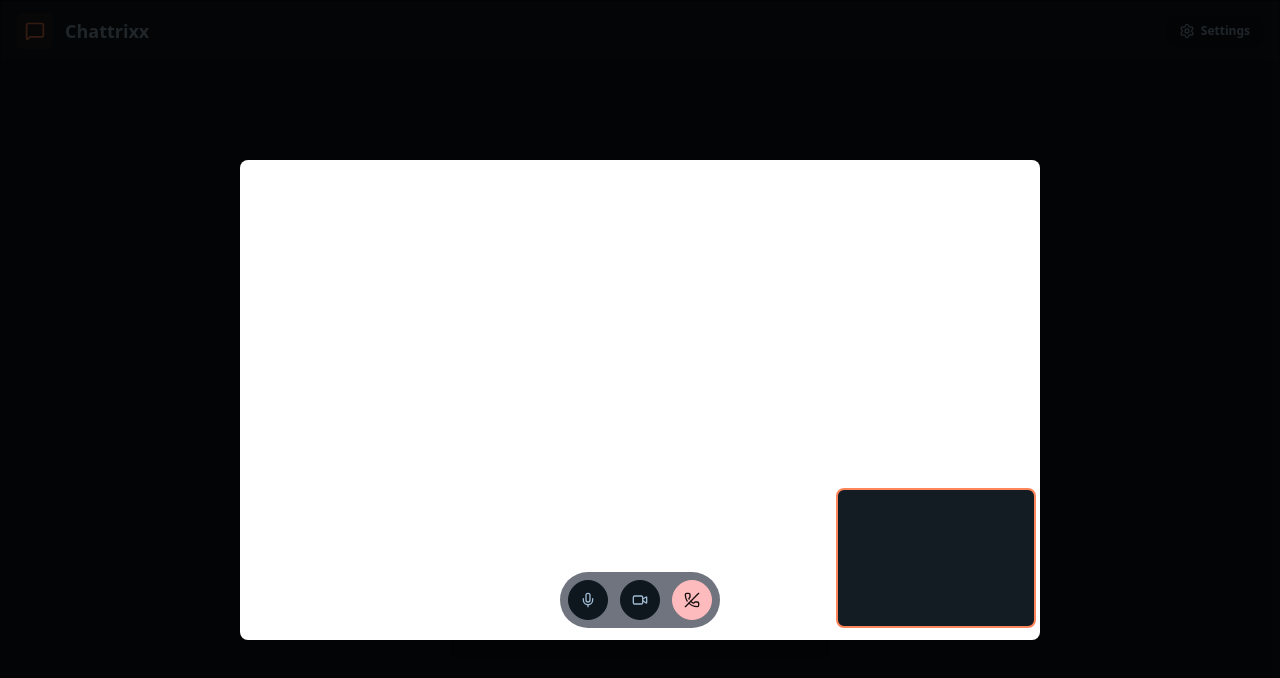
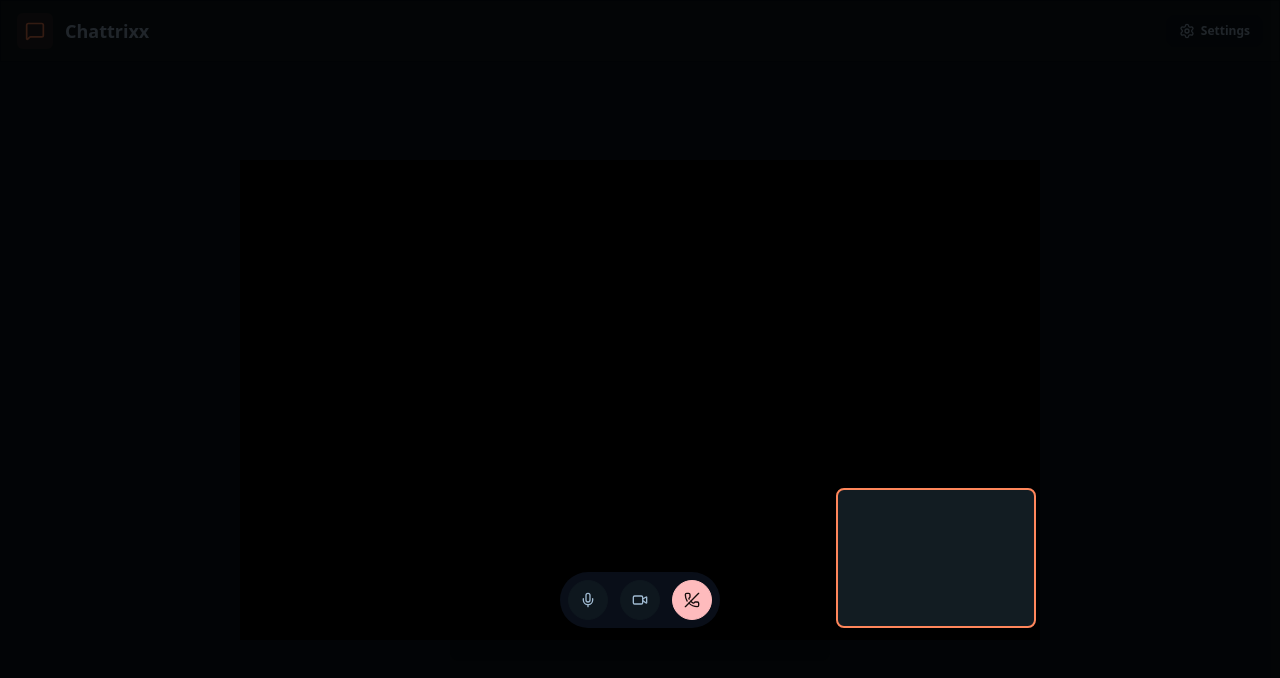
Before and after one commit to kentzie123/web-chat-app, a React (Vite) app: page /login in a window 1280 px wide. Shown: the top 678 px of the page. Built offline with nearby package versions, Linux system fonts and the light colour scheme; no server answers.

Commit message:
changes on vidoecalling mic and cam

```diff
--- a/src/components/ui/VideoCallModal.jsx
+++ b/src/components/ui/VideoCallModal.jsx
@@ -1,35 +1,78 @@
 // Lucide icons
-import { Mic, MicOff, Video, VideoOff, PhoneOff  } from 'lucide-react';
+import { Mic, MicOff, Video, VideoOff, PhoneOff } from "lucide-react";
 
 // Hooks
-import { useState, useRef, useEffect } from 'react';
+import { useState, useRef, useEffect } from "react";
 
 const VideoCallModal = () => {
   const myVideoRef = useRef(null);
   const [isMicOn, setIsMicOn] = useState(true);
   const [isCamOn, setIsCamOn] = useState(true);
 
-  const startStream = async () => {
-    const stream = await navigator.mediaDevices.getUserMedia({ video: true, audio: true });
-    myVideoRef.current.srcObject = stream;
-    // stream.getTracks().forEach(track => pcRef.current.addTrack(track, stream));
-  };
-
-  useEffect(()=>{
+  useEffect(() => {
+    const startStream = async () => {
+      try {
+        const stream = await navigator.mediaDevices.getUserMedia({
+          video: isCamOn,
+          audio: isMicOn,
+        });
+        if (myVideoRef.current) {
+          myVideoRef.current.srcObject = stream;
+          // stream.getTracks().forEach(track => pcRef.current.addTrack(track, stream));
+        }
+      } catch (error) {
+        console.error("Error starting camera:", error);
+      }
+    };
     startStream();
-  },[])
-
+  }, [isCamOn, isMicOn]);
 
   return (
     <div className="fixed w-screen h-screen flex justify-center items-center bg-black/80 z-100">
       {/* <video src="" className="scale-x-[-1] w-full max-w-[500px]" autoPlay playsInline/> */}
-      <div className="relative h-[60%] w-full max-w-[800px]">
-         <video ref={myVideoRef} className="w-full h-full bg-white rounded-lg" autoPlay playsInline></video>  {/*my camera */}
-        <div className="absolute bottom-3 right-1 rounded-lg border-2 border-primary bg-base-100 h-35 w-50"></div>  {/*other user camera */}
+      <div className="relative h-[60%] w-full max-w-[800px] bg-black">
+        <video
+          ref={myVideoRef}
+          className="w-full h-full rounded-lg scale-x-[-1]"
+          autoPlay
+          playsInline
+        ></video>{" "}
+        {/*my camera */}
+        <div className="absolute bottom-3 right-1 rounded-lg border-2 border-primary bg-base-100 h-35 w-50"></div>{" "}
+        {/*other user camera */}
         <div className="absolute bottom-3 left-1/2 -translate-x-1/2 flex gap-3 p-2 rounded-full bg-gray-900/60">
-          <button onClick={()=> setIsMicOn(prev => !prev)} type="button" className={`btn ${!isMicOn ? 'btn-error' : ''} btn-circle rounded-full`}>{isMicOn ? <Mic className='size-4'/> : <MicOff className='size-4'/>}</button>
-          <button onClick={()=> setIsCamOn(prev => !prev)} type="button" className={`btn ${!isCamOn ? 'btn-error' : ''} btn-circle rounded-full`}>{isCamOn ? <Video className='size-4'/> : <VideoOff className='size-4'/>}</button>
-          <button type="button" className="btn btn-error btn-circle rounded-full"><PhoneOff className='size-4'/></button>
+          <button
+            onClick={() => setIsMicOn((prev) => !prev)}
+            type="button"
+            className={`btn ${
+              !isMicOn ? "btn-error" : ""
+            } btn-circle rounded-full`}
+          >
+            {isMicOn ? (
+              <Mic className="size-4" />
+            ) : (
+              <MicOff className="size-4" />
+            )}
+          </button>
+          <button
+            onClick={() => setIsCamOn((prev) => !prev)}
+            type="button"
+            className={`btn ${
+              !isCamOn ? "btn-error" : ""
+            } btn-circle rounded-full`}
+          >
+            {isCamOn ? (
+              <Video className="size-4" />
+            ) : (
+              <VideoOff className="size-4" />
+            )}
+          </button>
+          <button
+            type="button"
+            className="btn btn-error btn-circle rounded-full"
+          >
+            <PhoneOff className="size-4" />
+          </button>
         </div>
       </div>
     </div>
```
